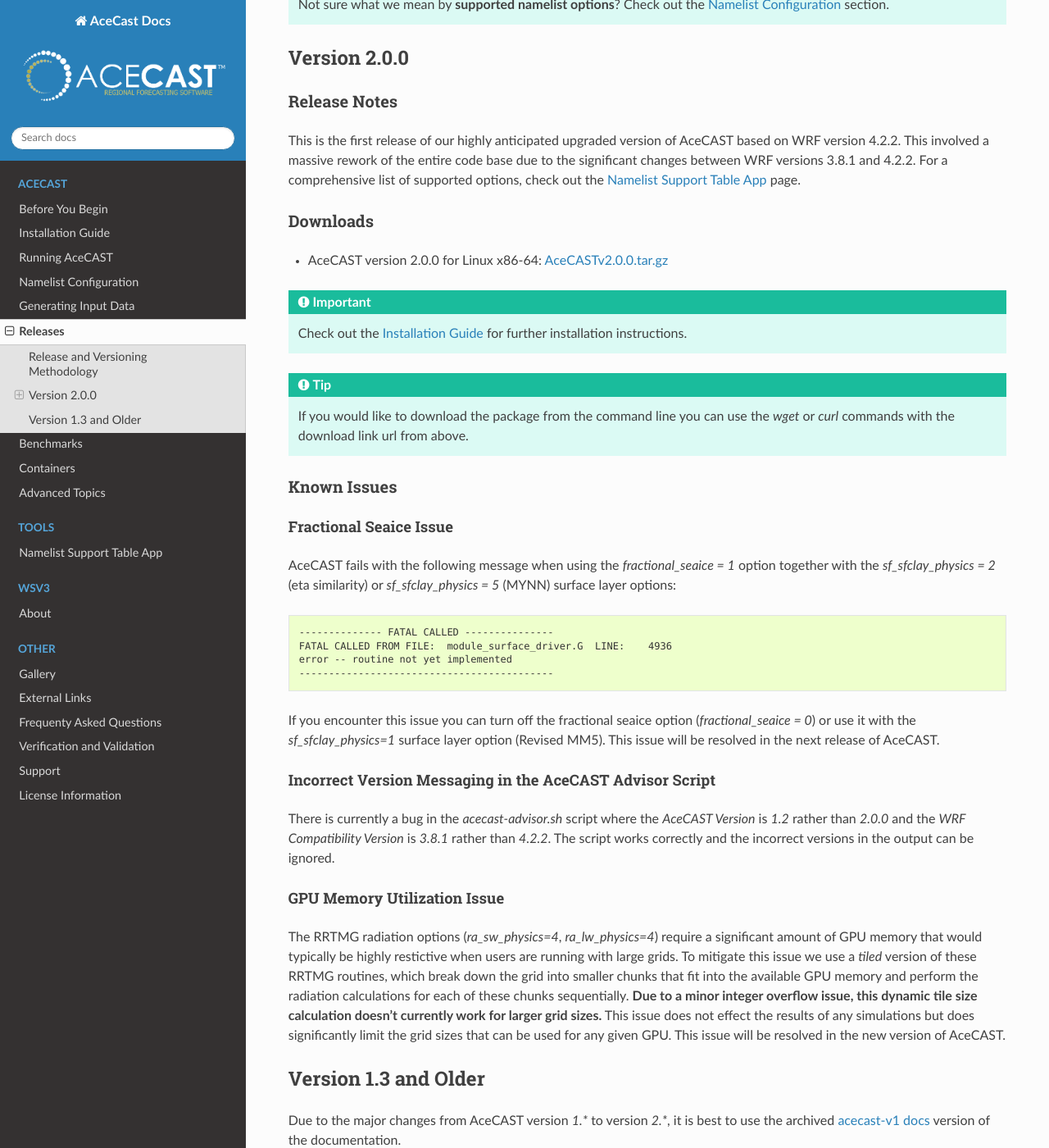
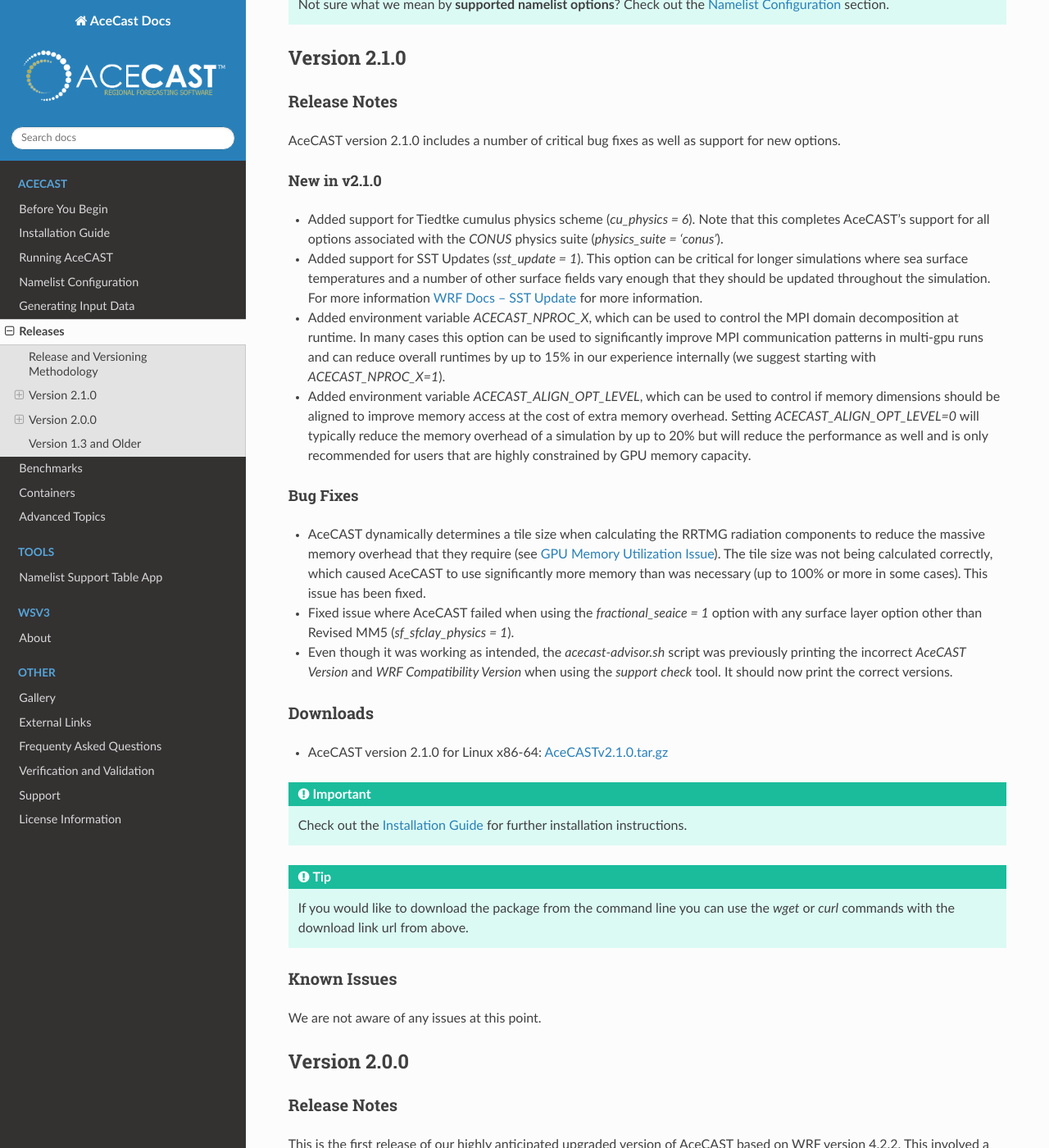
Before and after one commit to TempoQuestInc/AceCAST-Docs, a Sphinx documentation site: the page built from source/Releases.rst, in a window 1280 px wide and 1400 px high, scrolled down 623 px. Shown: the whole window at 82% size. Built offline with Sphinx 7.4.7 and the Read the Docs theme 2.0.0, drawn with Linux system fonts in a browser that asks for light colours; some of the changed text lies outside the part shown.

Commit message:
Added new release for version 2.1.0

```diff
--- a/source/Releases.rst
+++ b/source/Releases.rst
@@ -39,6 +39,70 @@
 
 .. _latestlink:
 
+Version 2.1.0
+=============
+
+Release Notes
+-------------
+
+AceCAST version 2.1.0 includes a number of critical bug fixes as well as support for new options.
+
+New in v2.1.0
+*************
+
+* Added support for Tiedtke cumulus physics scheme (*cu_physics = 6*). Note that this completes
+  AceCAST's support for all options associated with the *CONUS* physics suite
+  (*physics_suite = 'conus'*).
+
+* Added support for SST Updates (*sst_update = 1*). This option can be critical for longer
+  simulations where sea surface temperatures and a number of other surface fields vary enough that
+  they should be updated throughout the simulation. For more information
+  `WRF Docs -- SST Update <https://www2.mmm.ucar.edu/wrf/users/docs/user_guide_v4/v4.2/users_guide_chap5.html#sst_update>`_
+  for more information.
+
+* Added environment variable *ACECAST_NPROC_X*, which can be used to control the MPI domain
+  decomposition at runtime. In many cases this option can be used to significantly improve MPI
+  communication patterns in multi-gpu runs and can reduce overall runtimes by up to 15% in our
+  experience internally (we suggest starting with *ACECAST_NPROC_X=1*).
+
+* Added environment variable *ACECAST_ALIGN_OPT_LEVEL*, which can be used to control if memory
+  dimensions should be aligned to improve memory access at the cost of extra memory overhead.
+  Setting *ACECAST_ALIGN_OPT_LEVEL=0* will typically reduce the memory overhead of a simulation by
+  up to 20% but will reduce the performance as well and is only recommended for users that are
+  highly constrained by GPU memory capacity.
+
+Bug Fixes
+*********
+
+* AceCAST dynamically determines a tile size when calculating the RRTMG radiation components to
+  reduce the massive memory overhead that they require (see :ref:`rrtmg_mem_util_issue`). The tile
+  size was not being calculated correctly, which caused AceCAST to use significantly more memory
+  than was necessary (up to 100% or more in some cases). This issue has been fixed.
+
+* Fixed issue where AceCAST failed when using the *fractional_seaice = 1* option with any surface
+  layer option other than Revised MM5 (*sf_sfclay_physics = 1*).
+
+* Even though it was working as intended, the `acecast-advisor.sh` script was previously printing
+  the incorrect *AceCAST Version* and *WRF Compatibility Version* when using the *support check*
+  tool. It should now print the correct versions.
+
+Downloads
+---------
+
+* AceCAST version 2.1.0 for Linux x86-64: `AceCASTv2.1.0.tar.gz <https://tqi-public.s3.us-east-2.amazonaws.com/distros/acecast-v2.1.0%2Blinux.x86_64.haswell.tar.gz>`_
+
+.. important::
+   Check out the :ref:`installationguide` for further installation instructions.
+
+.. tip::
+   If you would like to download the package from the command line you can use the `wget` or `curl`
+   commands with the download link url from above.
+
+Known Issues
+------------
+
+We are not aware of any issues at this point.
+
 Version 2.0.0
 =============
 
@@ -66,6 +130,20 @@
 Known Issues
 ------------
 
+.. _rrtmg_mem_util_issue:
+
+GPU Memory Utilization Issue
+****************************
+
+The RRTMG radiation options (*ra_sw_physics=4*, *ra_lw_physics=4*) require a significant amount of
+GPU memory that would typically be highly restictive when users are running with large grids. To
+mitigate this issue we use a *tiled* version of these RRTMG routines, which break down the grid
+into smaller chunks that fit into the available GPU memory and perform the radiation calculations
+for each of these chunks sequentially. **Due to a minor integer overflow issue, this dynamic tile
+size calculation doesn't currently work for larger grid sizes.** This issue does not effect the
+results of any simulations but does significantly limit the grid sizes that can be used for any
+given GPU. This issue will be resolved in the new version of AceCAST.
+
 Fractional Seaice Issue
 ***********************
 
@@ -91,18 +169,6 @@
 rather than `2.0.0` and the `WRF Compatibility Version` is `3.8.1` rather than `4.2.2`. The script
 works correctly and the incorrect versions in the output can be ignored.
 
-GPU Memory Utilization Issue
-****************************
-
-The RRTMG radiation options (*ra_sw_physics=4*, *ra_lw_physics=4*) require a significant amount of
-GPU memory that would typically be highly restictive when users are running with large grids. To
-mitigate this issue we use a *tiled* version of these RRTMG routines, which break down the grid
-into smaller chunks that fit into the available GPU memory and perform the radiation calculations
-for each of these chunks sequentially. **Due to a minor integer overflow issue, this dynamic tile
-size calculation doesn't currently work for larger grid sizes.** This issue does not effect the
-results of any simulations but does significantly limit the grid sizes that can be used for any
-given GPU. This issue will be resolved in the new version of AceCAST.
-
 Version 1.3 and Older
 =====================
 
```
Also changed, not shown: source/Tools.rst (deleted, +0 -44 lines).
